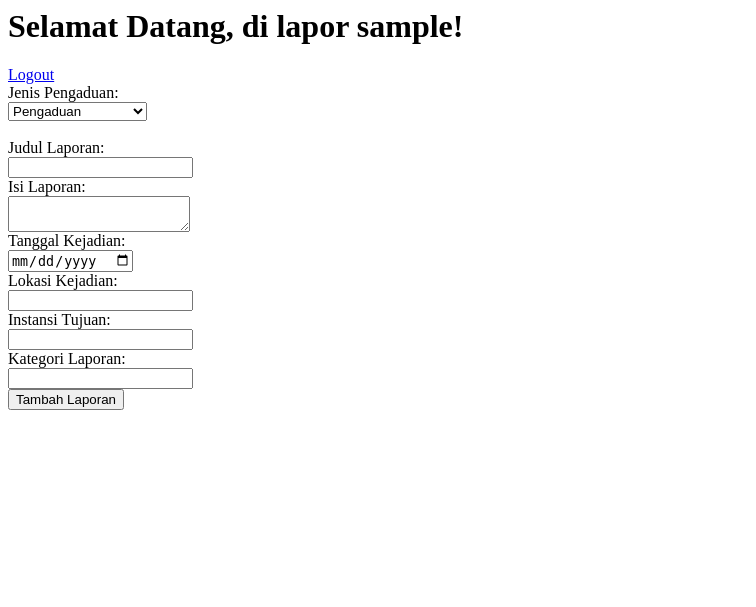
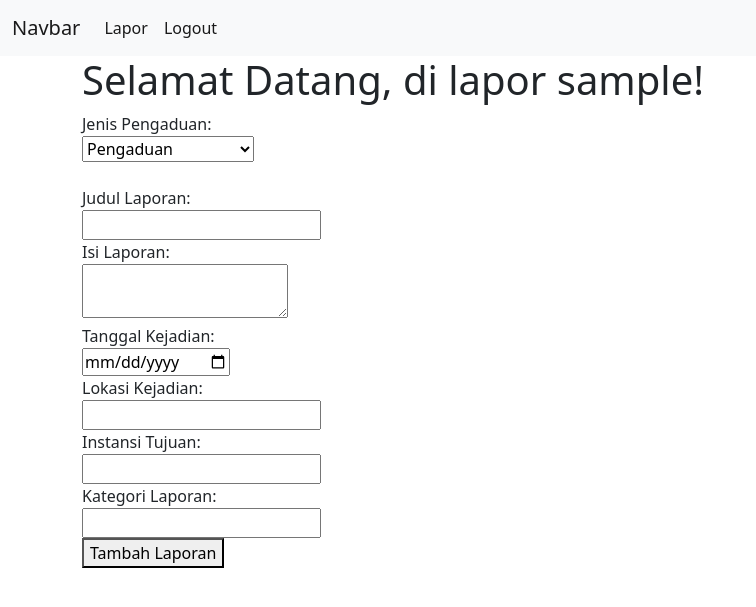
Before and after one commit to akaz-cyber/LaporWeb, a PHP site: page /page/lapor.php in a window 1280 px wide. Shown: the top 607 px of the page, without its empty margins (0-756 px from the left). Run offline with PHP 8.4, Linux system fonts and the light colour scheme; the visitor is signed in with stand-in values (Sample User, id 1); data that the repository does not hold is empty.

Commit message:
tampilan ketika memencet lapor akan autentifikasi terlebih dahulu

```diff
--- a/page/component/navbar.php
+++ b/page/component/navbar.php
@@ -1,17 +1,31 @@
 <nav class="navbar navbar-expand-lg navbar-light bg-light">
   <div class="container-fluid">
-    <a class="navbar-brand" href="#">Navbar</a>
+    <a class="navbar-brand" href="index.php">Navbar</a>
     <button class="navbar-toggler" type="button" data-bs-toggle="collapse" data-bs-target="#navbarNavDropdown" aria-controls="navbarNavDropdown" aria-expanded="false" aria-label="Toggle navigation">
       <span class="navbar-toggler-icon"></span>
     </button>
     <div class="collapse navbar-collapse" id="navbarNavDropdown">
       <ul class="navbar-nav">
+        <?php if (!isset($_SESSION['id_user'])): ?>
+          <!-- Tampilkan Login dan Registrasi jika belum login -->
           <li class="nav-item">
             <a class="nav-link active" aria-current="page" href="loginMultiuser/login.php">Login</a>
           </li>
           <li class="nav-item">
             <a class="nav-link active" aria-current="page" href="loginMultiuser/register.php">Registrasi</a>
           </li>
+          <li class="nav-item">
+            <a class="nav-link active" aria-current="page" href="page/lapor.php">Lapor</a>
+          </li>
+        <?php else: ?>
+          <!-- Tampilkan menu lain jika sudah login -->
+          <li class="nav-item">
+            <a class="nav-link active" aria-current="page" href="lapor.php">Lapor</a>
+          </li>
+          <li class="nav-item">
+            <a class="nav-link active" aria-current="page" href="../loginMultiuser/logout.php">Logout</a>
+          </li>
+        <?php endif; ?>
       </ul>
     </div>
   </div>
--- a/page/lapor.php
+++ b/page/lapor.php
@@ -7,10 +7,26 @@ if (!isset($_SESSION['role_id']) || $_SESSION['role_id'] != '2') {
 
 ?>
 
-<h1>Selamat Datang, di lapor <?php echo $_SESSION['username']; ?>!</h1>
-<a href="../loginMultiuser/logout.php">Logout</a>
 
 
+
+<!doctype html>
+<html lang="en">
+  <head>
+    <!-- Required meta tags -->
+    <meta charset="utf-8">
+    <meta name="viewport" content="width=device-width, initial-scale=1">
+
+    <!-- Bootstrap CSS -->
+    <link href="https://cdn.jsdelivr.net/npm/bootstrap@5.0.2/dist/css/bootstrap.min.css" rel="stylesheet" integrity="sha384-EVSTQN3/azprG1Anm3QDgpJLIm9Nao0Yz1ztcQTwFspd3yD65VohhpuuCOmLASjC" crossorigin="anonymous">
+
+    <title>Hello, world!</title>
+  </head>
+  <body>
+  <?php include 'component/navbar.php'; ?>
+  <div class="container">
+
+  <h1>Selamat Datang, di lapor <?php echo $_SESSION['username']; ?>!</h1>
 
 
 <form method="POST" action="../process/process_lapor_user.php">
@@ -54,3 +70,10 @@ while ($row = $result->fetch_assoc()) {
     echo "Status: " . $row['status'] . "<br><hr>";
 }
 ?>
+
+  </div>
+
+
+
+</body>
+</html>
```
Lines whose indentation alone changed are shown as unchanged.
